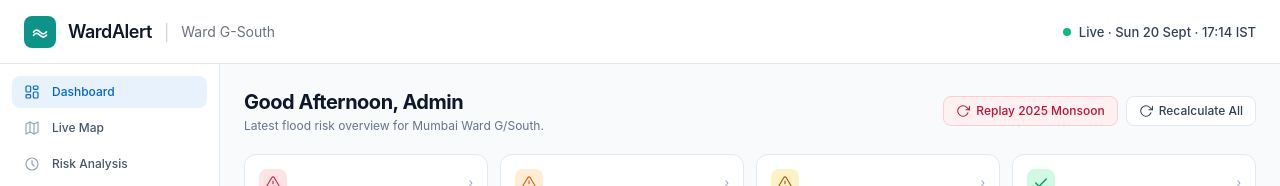
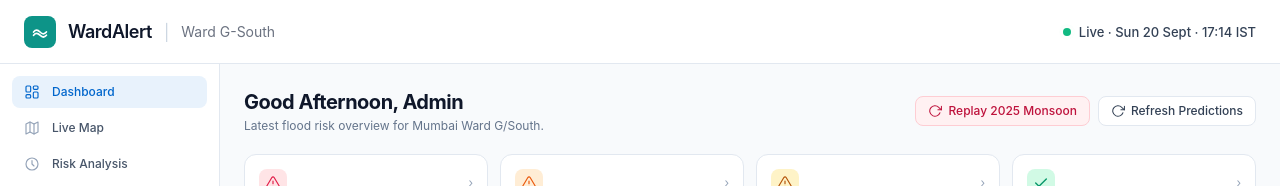
Before and after one commit to aaranarc/WardAlert, a Next.js app in the folder frontend/: page / in a window 1280 px wide. Shown: the top 186 px of the page. Built offline with nearby package versions, Linux system fonts and the light colour scheme; no server answers.

Commit message:
chore: rename Recalculate, remove Reset Live button

```diff
--- a/frontend/src/app/page.tsx
+++ b/frontend/src/app/page.tsx
@@ -63,6 +63,16 @@ export default function DashboardPage() {
   }, [spots, riskFilter]);
 
   const [isMonsoonMode, setIsMonsoonMode] = useState<boolean>(false);
+
+  const [isRefreshing, setIsRefreshing] = useState(false);
+  const handleRefresh = async () => {
+    setIsRefreshing(true);
+    try {
+      await mutate();
+    } finally {
+      setIsRefreshing(false);
+    }
+  };
 
   // Handle batch prediction replay
   const handlePredictAll = async (timestamp?: string) => {
@@ -167,36 +177,24 @@ export default function DashboardPage() {
 
         {/* Replay Controls */}
         <div className="flex items-center gap-2 flex-wrap">
-          {isMonsoonMode ? (
-            <button
-              onClick={() => handlePredictAll(new Date().toISOString())}
-              disabled={isPredicting}
-              className="px-3 py-1.5 rounded-lg bg-slate-900 hover:bg-slate-800 text-white text-xs font-medium transition-colors disabled:opacity-50 flex items-center gap-1.5 shadow-xs"
-              title="Predict all spots at the current time"
-            >
-              <IconRefresh className={`w-3.5 h-3.5 ${isPredicting ? "animate-spin" : ""}`} />
-              <span>{isPredicting ? "Resetting..." : "Reset to Live Conditions"}</span>
-            </button>
-          ) : (
-            <button
-              onClick={() => handlePredictAll("2025-07-15T10:30:00Z")}
-              disabled={isPredicting}
-              className="px-3 py-1.5 rounded-lg bg-rose-50 hover:bg-rose-100 text-rose-700 border border-rose-200 text-xs font-medium transition-colors disabled:opacity-50 flex items-center gap-1.5 shadow-2xs"
-              title="Simulate 2025 historical monsoon cloudburst event"
-            >
-              <IconRefresh className={`w-3.5 h-3.5 ${isPredicting ? "animate-spin" : ""}`} />
-              <span>{isPredicting ? "Simulating..." : "Replay 2025 Monsoon"}</span>
-            </button>
-          )}
+          <button
+            onClick={() => handlePredictAll(HERO_TIMESTAMP)}
+            disabled={isPredicting}
+            className="px-3 py-1.5 rounded-lg bg-rose-50 hover:bg-rose-100 text-rose-700 border border-rose-200 text-xs font-medium transition-colors disabled:opacity-50 flex items-center gap-1.5 shadow-2xs"
+            title="Re-run both models for all spots at the 2025-07-15 monsoon event"
+          >
+            <IconRefresh className={`w-3.5 h-3.5 ${isPredicting ? "animate-spin" : ""}`} />
+            <span>{isPredicting ? "Replaying..." : "Replay 2025 Monsoon"}</span>
+          </button>
 
           <button
-            onClick={() => handlePredictAll(new Date().toISOString())}
-            disabled={isPredicting}
+            onClick={handleRefresh}
+            disabled={isRefreshing}
             className="px-3 py-1.5 rounded-lg bg-white hover:bg-slate-50 text-slate-700 border border-slate-200 text-xs font-medium transition-colors disabled:opacity-50 flex items-center gap-1.5 shadow-2xs"
-            title="Recalculate both models for all spots"
+            title="Reload the stored predictions from the backend"
           >
-            <IconRefresh className={`w-3.5 h-3.5 ${isPredicting ? "animate-spin text-[#0066cc]" : ""}`} />
-            <span>{isPredicting ? "Calculating..." : "Recalculate All"}</span>
+            <IconRefresh className={`w-3.5 h-3.5 ${isRefreshing ? "animate-spin text-[#0066cc]" : ""}`} />
+            <span>{isRefreshing ? "Refreshing..." : "Refresh Predictions"}</span>
           </button>
         </div>
       </div>
```
